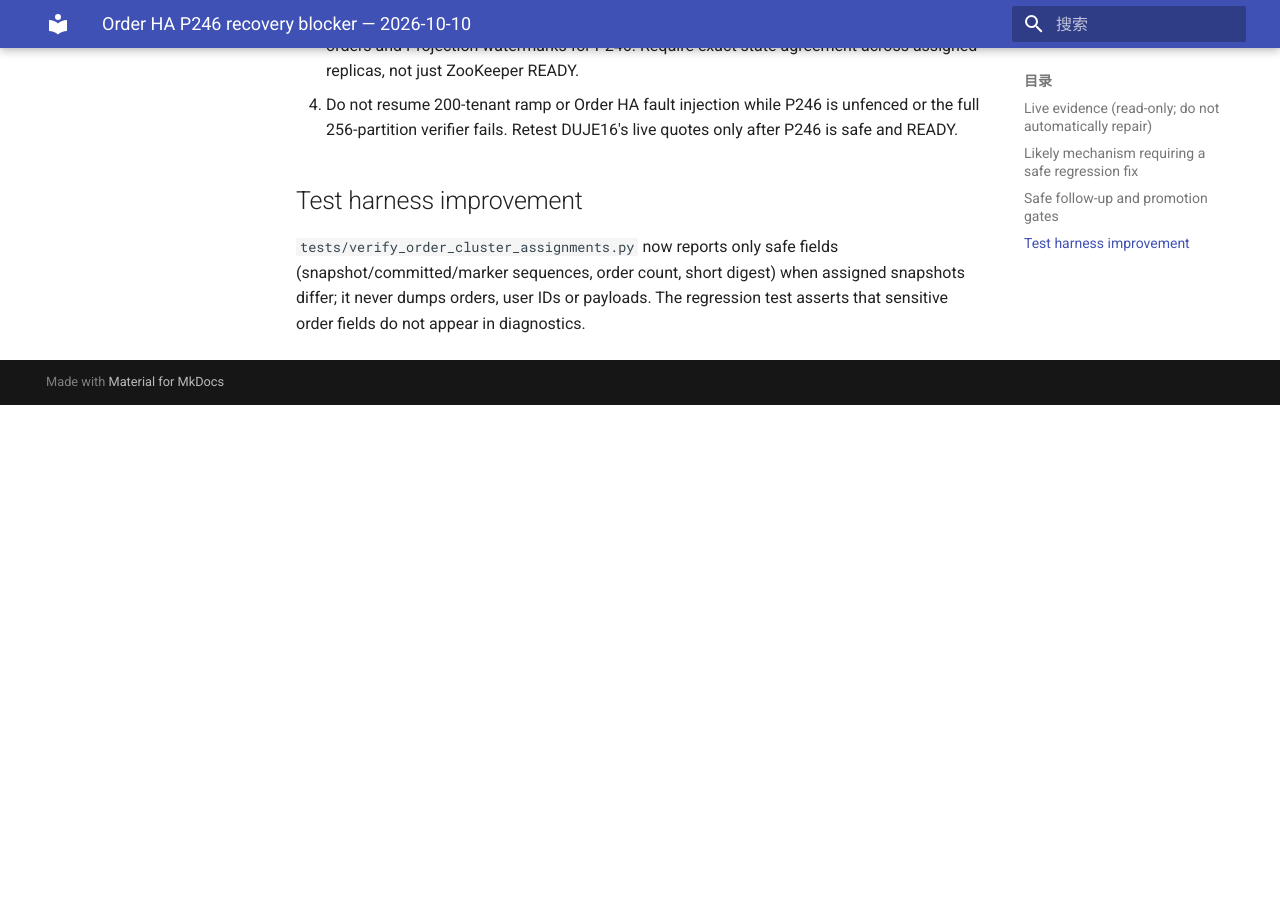
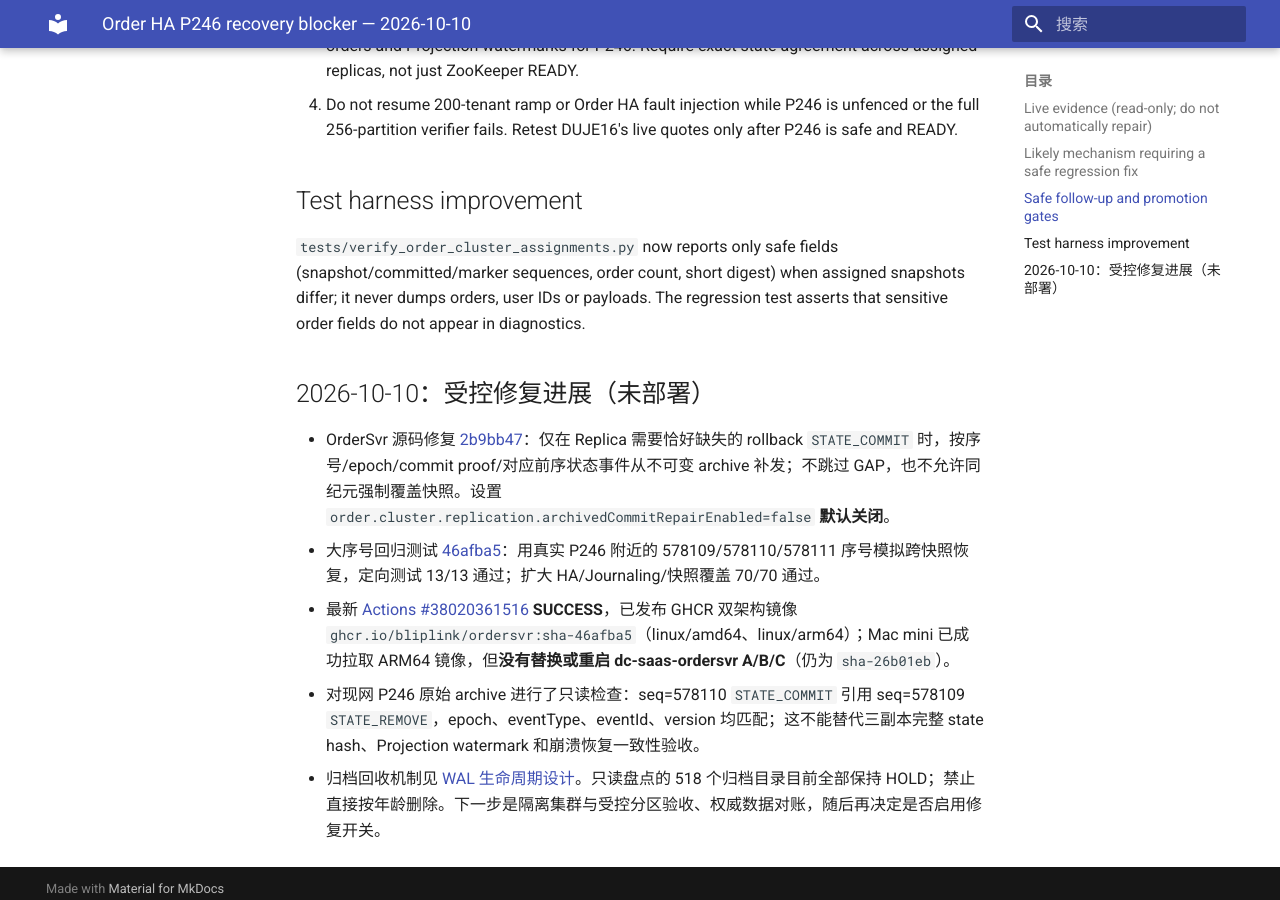
Before and after one commit to bliplink/dc-quant-deploy, an MkDocs documentation site: the page built from docs/ORDER_HA_P246_RECOVERY_BLOCKER_20261010.md, in a window 1280 px wide and 900 px high, scrolled down 1744 px. Built offline with MkDocs 1.6.1 and Material for MkDocs 9.7.7, drawn with Linux system fonts in a browser that asks for light colours; before the commit the page ends 2149 px from its top, so only the background shows below that.

Commit message:
docs(order-ha): record staged P246 fix, green CI and pulled multiarch image

```diff
--- a/docs/ORDER_HA_P246_RECOVERY_BLOCKER_20261010.md
+++ b/docs/ORDER_HA_P246_RECOVERY_BLOCKER_20261010.md
@@ -33,3 +33,11 @@ In `OrderReplicationManager.catchUp`, a lagging replica asks for the journal rec
 ## Test harness improvement
 
 `tests/verify_order_cluster_assignments.py` now reports only safe fields (snapshot/committed/marker sequences, order count, short digest) when assigned snapshots differ; it never dumps orders, user IDs or payloads. The regression test asserts that sensitive order fields do not appear in diagnostics.
+
+## 2026-10-10：受控修复进展（未部署）
+
+- OrderSvr 源码修复 [2b9bb47](https://github.com/bliplink/com.app.dc.ordersvr/commit/2b9bb475c817ef061e2d85a376e1649e0eaa5066)：仅在 Replica 需要恰好缺失的 rollback `STATE_COMMIT` 时，按序号/epoch/commit proof/对应前序状态事件从不可变 archive 补发；不跳过 GAP，也不允许同纪元强制覆盖快照。设置 `order.cluster.replication.archivedCommitRepairEnabled=false` **默认关闭**。
+- 大序号回归测试 [46afba5](https://github.com/bliplink/com.app.dc.ordersvr/commit/46afba5ce372ca3e9a666fb3b6d0d8431beee036)：用真实 P246 附近的 578109/578110/578111 序号模拟跨快照恢复，定向测试 13/13 通过；扩大 HA/Journaling/快照覆盖 70/70 通过。
+- 最新 [Actions #38020361516](https://github.com/bliplink/com.app.dc.ordersvr/actions/runs/38020361516) **SUCCESS**，已发布 GHCR 双架构镜像 `ghcr.io/bliplink/ordersvr:sha-46afba5`（linux/amd64、linux/arm64）；Mac mini 已成功拉取 ARM64 镜像，但**没有替换或重启 dc-saas-ordersvr A/B/C**（仍为 `sha-26b01eb`）。
+- 对现网 P246 原始 archive 进行了只读检查：seq=578110 `STATE_COMMIT` 引用 seq=578109 `STATE_REMOVE`，epoch、eventType、eventId、version 均匹配；这不能替代三副本完整 state hash、Projection watermark 和崩溃恢复一致性验收。
+- 归档回收机制见 [WAL 生命周期设计](ORDER_WAL_SNAPSHOT_ARCHIVE_RETENTION_DESIGN_20261010.zh-CN.md)。只读盘点的 518 个归档目录目前全部保持 HOLD；禁止直接按年龄删除。下一步是隔离集群与受控分区验收、权威数据对账，随后再决定是否启用修复开关。
```
